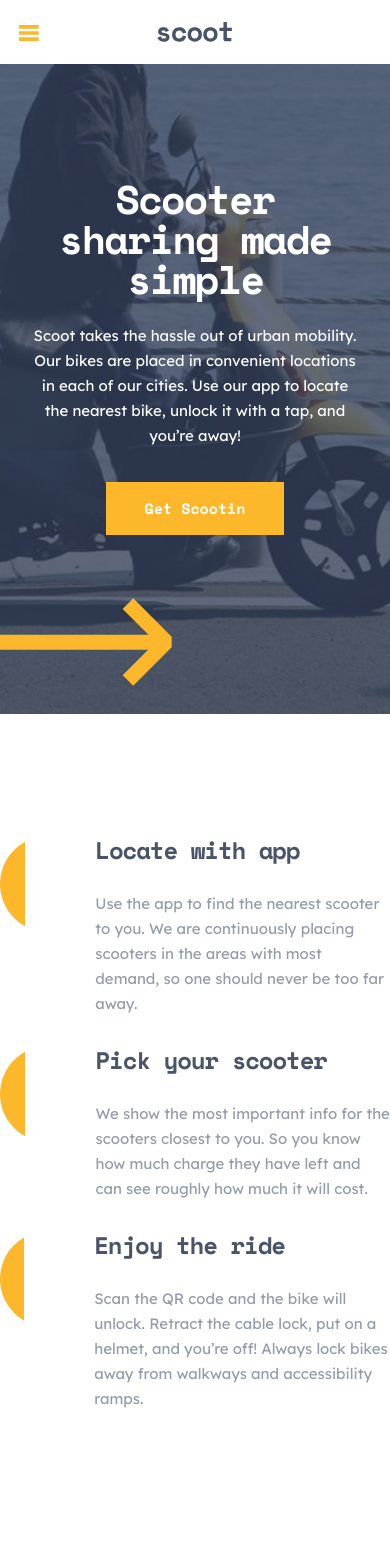
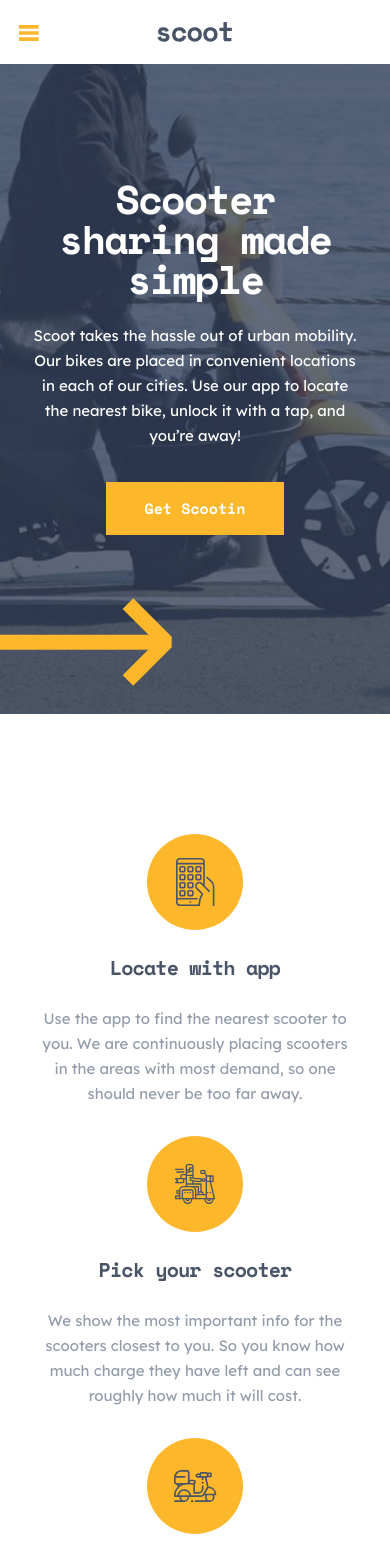
Before and after one commit to mikolajgraczyk/scoot-website, a React (Create React App) app: page / in a window 390 px wide. Shown: the top 1562 px of the page. Before the commit the page ends 1411 px from the top, so only its background shows below. Built offline with nearby package versions, Linux system fonts and the light colour scheme.

Commit message:
adjusted instruction element for mobile screens

```diff
--- a/src/HomePage/Instruction/InstructionElement/styled.js
+++ b/src/HomePage/Instruction/InstructionElement/styled.js
@@ -11,14 +11,28 @@ export const StyledInstructionElement = styled.div`
     flex-direction: row;
     align-items: top;
     gap: 70px;
-  } ;
+  }
+
+  @media (max-width: ${({ theme }) => theme.breakpoint.mobile}px) {
+    max-width: 311px;
+    flex-direction: column;
+    gap: 24px;
+    align-items: center;
+  }
 `;
 
 export const Wrapper = styled.div`
+  display: flex;
+  flex-direction: column;
+  gap: 27px;
+
   @media (max-width: ${({ theme }) => theme.breakpoint.tablet}px) {
-    flex-direction: row;
     max-width: 398px;
-  } ;
+  }
+
+  @media (max-width: ${({ theme }) => theme.breakpoint.mobile}px) {
+    gap: 24px;
+  }
 `;
 
 export const Title = styled.div`
@@ -28,12 +42,21 @@ export const Title = styled.div`
   line-height: 28px;
   letter-spacing: -1.07143px;
   color: ${({ theme }) => theme.color.darkNavy};
+
+  @media (max-width: ${({ theme }) => theme.breakpoint.mobile}px) {
+    text-align: center;
+    font-size: 20px;
+    letter-spacing: -0.892857px;
+  }
 `;
 
 export const Description = styled.div`
-  margin-top: 27px;
   font-family: "Lexend Deca";
   font-size: 15px;
   line-height: 25px;
   color: ${({ theme }) => theme.color.dimGrey};
+
+  @media (max-width: ${({ theme }) => theme.breakpoint.mobile}px) {
+    text-align: center;
+  }
 `;
--- a/src/HomePage/Instruction/styled.js
+++ b/src/HomePage/Instruction/styled.js
@@ -5,11 +5,11 @@ export const StyledInstruction = styled.div`
 
   @media (max-width: ${({ theme }) => theme.breakpoint.tablet}px) {
     margin-top: 0;
+  }
+
+  @media (max-width: ${({ theme }) => theme.breakpoint.mobile}px) {
+    margin-top: 0;
   } ;
-
-  @media(max-width: ${({theme}) => theme.breakpoint.mobile}px){
-    margin-top: 0;
-  };
 `;
 
 export const Wrapper = styled.div`
@@ -17,10 +17,14 @@ export const Wrapper = styled.div`
   gap: 30px;
   margin-left: 11.5%;
 
-    @media(max-width: ${({theme}) => theme.breakpoint.tablet}px){
+  @media (max-width: ${({ theme }) => theme.breakpoint.tablet}px) {
     flex-direction: column;
     align-items: center;
     margin-left: 0;
     margin-top: 122px;
-    };
+  }
+
+  @media (max-width: ${({ theme }) => theme.breakpoint.mobile}px) {
+    margin-top: 120px;
+  }
 `;
```
Lines whose indentation alone changed are shown as unchanged.
